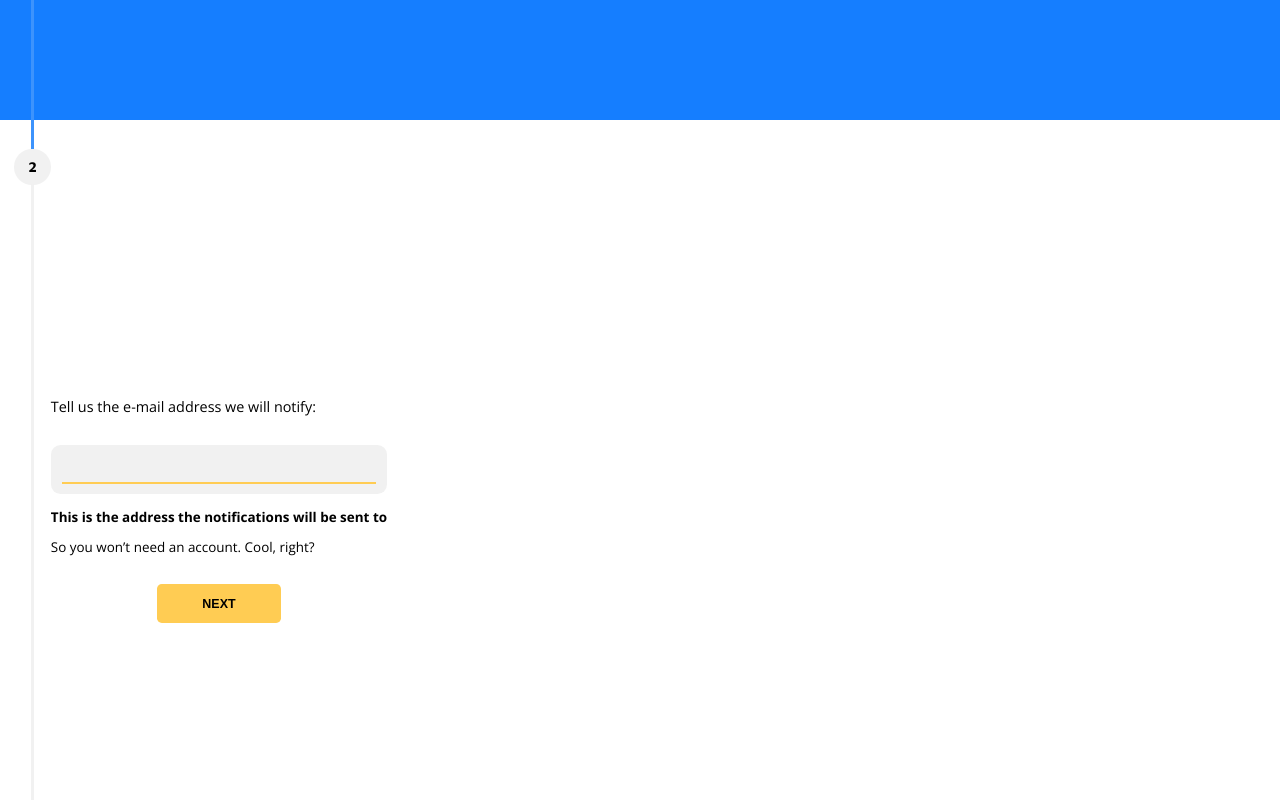
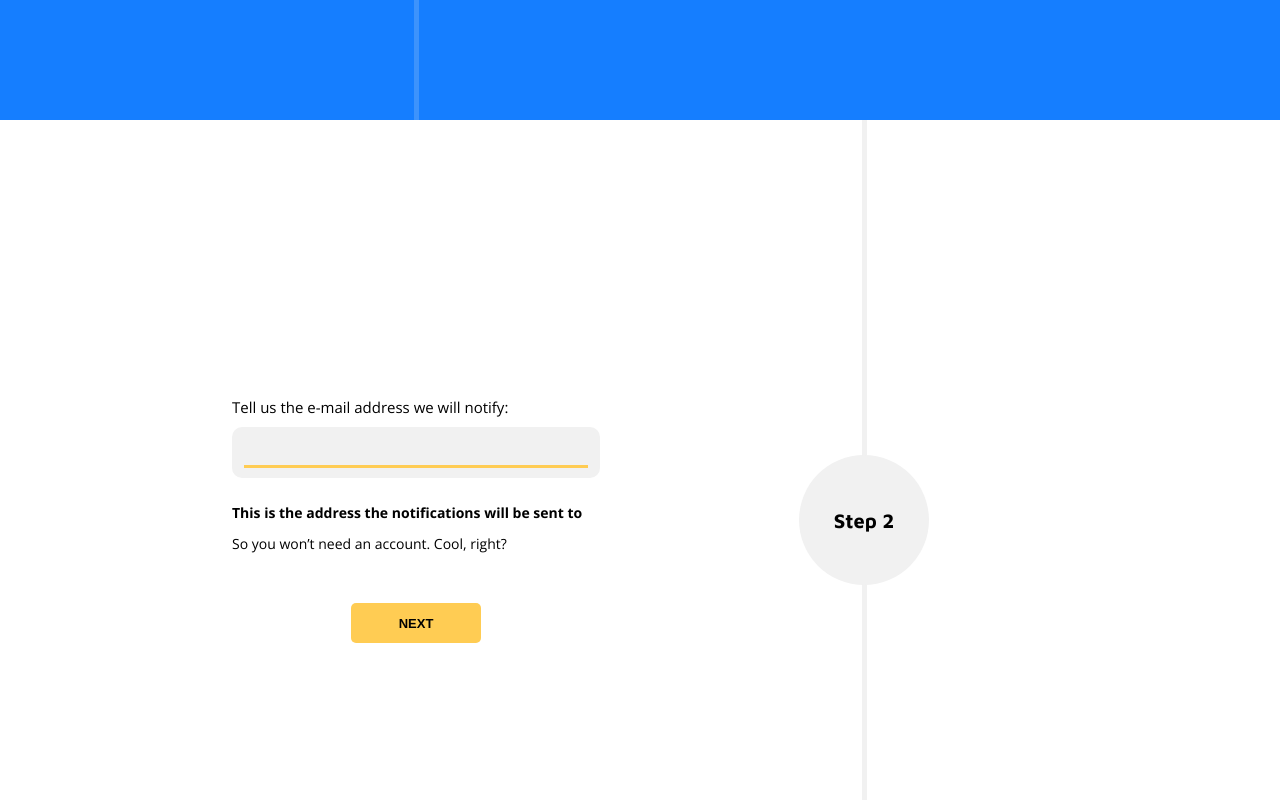
Before and after one commit to FusRoDah061/email-read-confirmation, a React (Create React App) app in the folder packages/frontend/: page / in a window 1280 px wide. Shown: the part 1480-2280 px from the top of the page. Built offline with nearby package versions, Linux system fonts and the light colour scheme; no server answers.

Commit message:
style: Desktop view styling

```diff
--- a/packages/frontend/src/pages/Home/styles.ts
+++ b/packages/frontend/src/pages/Home/styles.ts
@@ -1,6 +1,6 @@
 import styled from 'styled-components';
 import { darken, transparentize } from 'polished';
-import { colors } from '../../styles/variables';
+import { colors, mediaBreaks } from '../../styles/variables';
 
 export const Container = styled.main`
   width: 100%;
@@ -43,6 +43,18 @@ export const Jumbotron = styled.section`
     width: 24rem;
     margin-bottom: 20vh;
   }
+
+  @media screen and (min-width: ${mediaBreaks.mobile}) {
+    h1 {
+      max-width: 30rem;
+      font-size: 3.2rem;
+    }
+
+    & > img {
+      margin-left: -9.6rem;
+      width: 29rem;
+    }
+  }
 `;
 
 export const StartButton = styled.button`
@@ -82,6 +94,19 @@ export const StepLabelColumn = styled.div`
     top: 0;
     z-index: 0;
   }
+
+  @media screen and (min-width: ${mediaBreaks.mobile}) {
+    grid-area: step;
+    align-items: center;
+
+    &::after {
+      height: 50%;
+      width: 0.5rem;
+      background: ${colors.primaryVariant};
+      top: 50%;
+      z-index: 0;
+    }
+  }
 `;
 
 export const PrimaryStepContainer = styled.section`
@@ -94,9 +119,24 @@ export const PrimaryStepContainer = styled.section`
   &:last-of-type ${StepLabelColumn}::after {
     content: none;
   }
+
+  @media screen and (min-width: ${mediaBreaks.mobile}) {
+    display: grid;
+    grid-template-areas: 'step form';
+    grid-template-columns: 50% 50%;
+    padding: 0 15%;
+
+    &:last-of-type ${StepLabelColumn}::after {
+      content: '';
+      top: 0;
+    }
+  }
 `;
 
 export const StepLabel = styled.div`
+  display: flex;
+  align-items: center;
+  justify-content: center;
   width: 3.8rem;
   height: 3.8rem;
   text-align: center;
@@ -105,12 +145,23 @@ export const StepLabel = styled.div`
   border-radius: 50%;
   z-index: 1;
 
-  p {
-    line-height: 3.8rem;
+  span {
+    display: none;
   }
 
-  span {
-    display: none;
+  @media screen and (min-width: ${mediaBreaks.mobile}) {
+    width: 13rem;
+    height: 13rem;
+    font-size: 2rem;
+
+    span {
+      display: inline;
+    }
+
+    span:nth-child(2) {
+      display: block;
+      font: 400 1.5rem 'Open sans', sans-serif;
+    }
   }
 `;
 
@@ -120,11 +171,21 @@ export const StepFormColumn = styled.div`
   align-items: center;
   justify-content: center;
   padding-top: 0.9rem;
+  flex: 1;
 
   label {
     width: 100%;
     font-size: 1.5rem;
     margin-bottom: 3rem;
+  }
+
+  @media screen and (min-width: ${mediaBreaks.mobile}) {
+    grid-area: form;
+    padding: 0.9rem 4rem;
+
+    label {
+      margin-bottom: 1rem;
+    }
   }
 `;
 
@@ -163,6 +224,10 @@ export const StepHint = styled.p`
   font-size: 1.4rem;
   margin-bottom: 1.2rem;
   text-align: left;
+
+  @media screen and (min-width: ${mediaBreaks.mobile}) {
+    margin-top: 1rem;
+  }
 `;
 
 export const StepDescription = styled.p`
@@ -170,6 +235,10 @@ export const StepDescription = styled.p`
   font-size: 1.4rem;
   margin-bottom: 3rem;
   text-align: left;
+
+  @media screen and (min-width: ${mediaBreaks.mobile}) {
+    margin-bottom: 5rem;
+  }
 `;
 
 export const Button = styled.button`
@@ -197,12 +266,24 @@ export const SecondaryStepContainer = styled(PrimaryStepContainer)`
   ${StepLabel}, ${InputWrapper}, ${StepLabelColumn}::after {
     background: ${colors.secondaryVariant};
   }
+
+  @media screen and (min-width: ${mediaBreaks.mobile}) {
+    grid-template-areas: 'form step';
+
+    ${StepLabelColumn} {
+      &::after {
+        height: 100%;
+        top: 0;
+      }
+    }
+  }
 `;
 
 export const FinalStepContainer = styled.div`
   display: flex;
   flex-direction: column;
   justify-content: center;
+  align-items: center;
   background: ${colors.secondary};
   color: ${colors.textDark};
 `;
@@ -218,6 +299,12 @@ export const FinalStepContent = styled.div`
     font-size: 1.4rem;
     text-align: center;
     margin: 1.5rem 0;
+  }
+
+  @media screen and (min-width: ${mediaBreaks.mobile}) {
+    width: 50%;
+    max-width: 800px;
+    min-width: 450px;
   }
 `;
 
--- a/packages/frontend/src/styles/globals.ts
+++ b/packages/frontend/src/styles/globals.ts
@@ -1,5 +1,5 @@
 import { createGlobalStyle } from 'styled-components';
-import { colors } from './variables';
+import { colors, mediaBreaks } from './variables';
 
 export default createGlobalStyle`
   :root {
@@ -37,4 +37,10 @@ export default createGlobalStyle`
   button {
     cursor: pointer;
   }
+
+  @media screen and (min-width: ${mediaBreaks.mobile}) {
+    :root {
+      font-size: 62.5%;
+    }
+  }
 `;
--- a/packages/frontend/src/styles/variables.ts
+++ b/packages/frontend/src/styles/variables.ts
@@ -10,5 +10,5 @@ export const colors = {
 };
 
 export const mediaBreaks = {
-  mobile: '500px',
+  mobile: '700px',
 };
```
